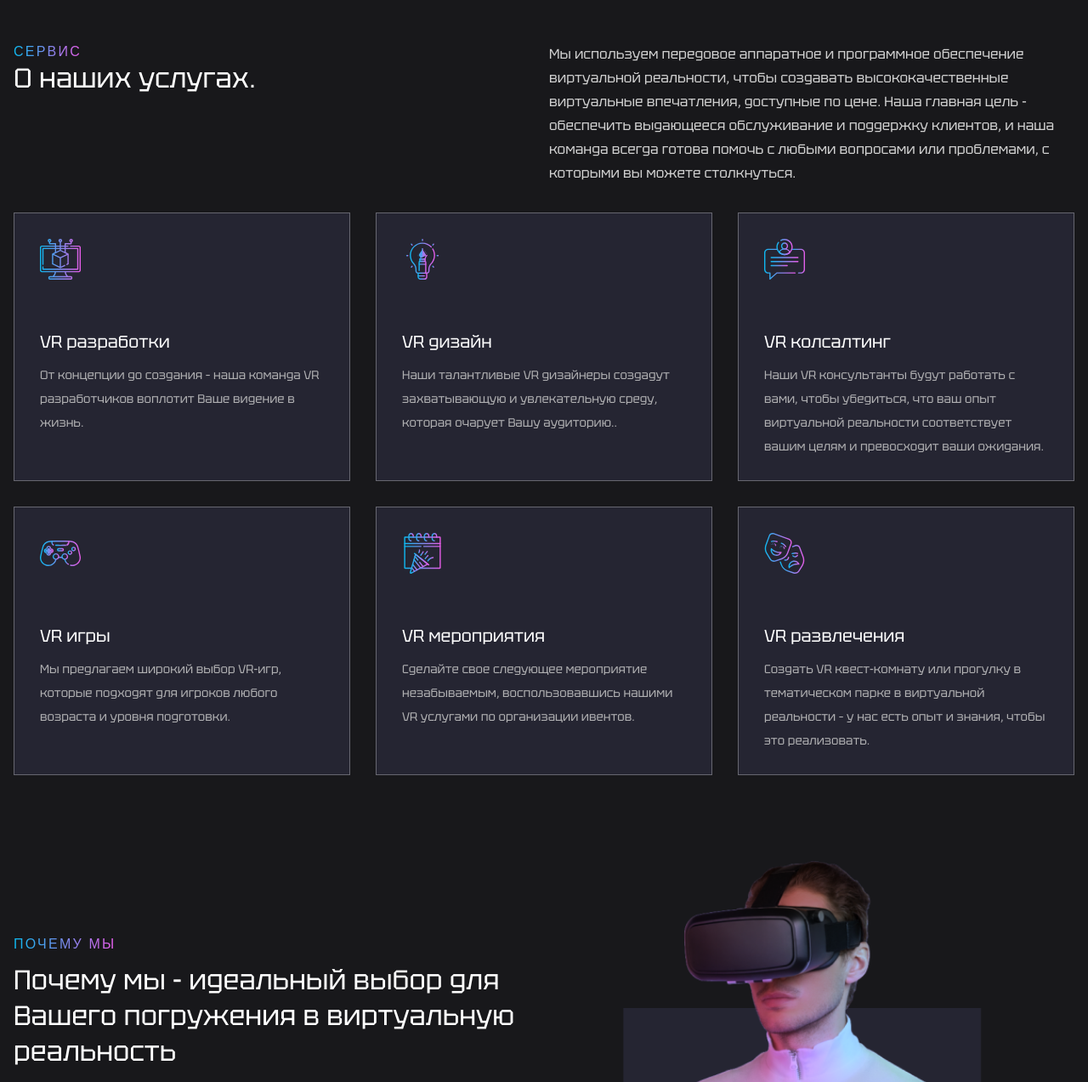
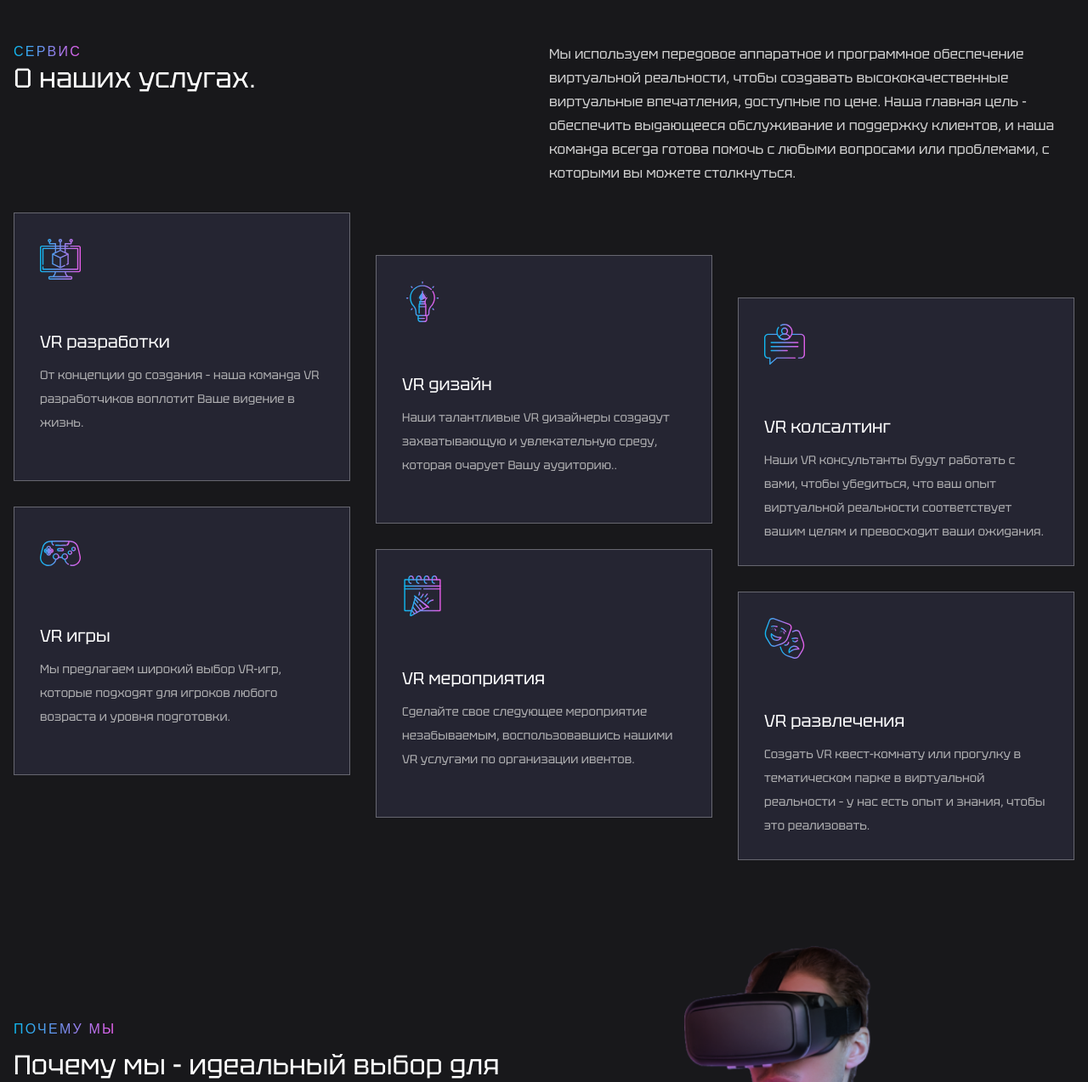
Before and after one commit to Derjugin/derjugin.github.io, a PHP site: page / in a window 1280 px wide; the page is wider, and only the part inside the window is pictured. Shown: the part 2412-3685 px from the top of that part at 85% size. Run offline with PHP 8.4, Linux system fonts and the light colour scheme; some web fonts are replaced.

Commit message:
block changed

```diff
--- a/styles.css
+++ b/styles.css
@@ -614,11 +614,13 @@ height: 114px;
   gap: 30px;
 }
 .card-wrapper {
+  position: relative;
   height: 316px;
   padding: 30px;
 
   background-color: #252532;
   border: 1px solid rgba(255,255,255, 0.3);
+  overflow: hidden;
 }
 
 .card-wrapper img {
@@ -639,6 +641,7 @@ height: 114px;
     width: 100%;
     height: 40%;
     bottom: -150px;
+    left: 0;
     background: linear-gradient(180deg,rgba(37,37,50,0),rgba(37,37,50,.91) 53.06%,#252532);
     transition: .5s;
   }
@@ -647,7 +650,11 @@ height: 114px;
   bottom: 0;
 }
 
-
+@media (min-width: 800px) and (max-width:1123px) {
+  .card-wrapper {
+    height: 432px;
+  }
+}
 @media (min-width: 800px) {
 
 .service-cards {
@@ -659,9 +666,30 @@ height: 114px;
   width: auto;
   flex-direction: row;
 }
+
 .service .body-text {
 width: 50%;
 }
+
+.service-card:nth-child(2)  {
+  margin-top: 50px;
+  }
+  .service-card:nth-child(3)  {
+  margin-top: 100px;
+  }
+
+  .service-card:nth-child(4)  {
+  margin-top: -100px;
+  }
+
+  .service-card:nth-child(5)  {
+  margin-top: -50px;
+  }
+
+  .service-card:nth-child(6)  {
+  margin-top: 0;
+  }
+
 .service-title {
   width: 50%;
 }
@@ -939,6 +967,10 @@ textarea {
     margin-bottom: 70px;
   }
 
+  .footer-menu-wrapper .h6{
+    width: 200px;
+  }
+
 }
 
 @media (min-width: 800px) {
```
Also changed, not shown: index.html (+6 -6 lines).
